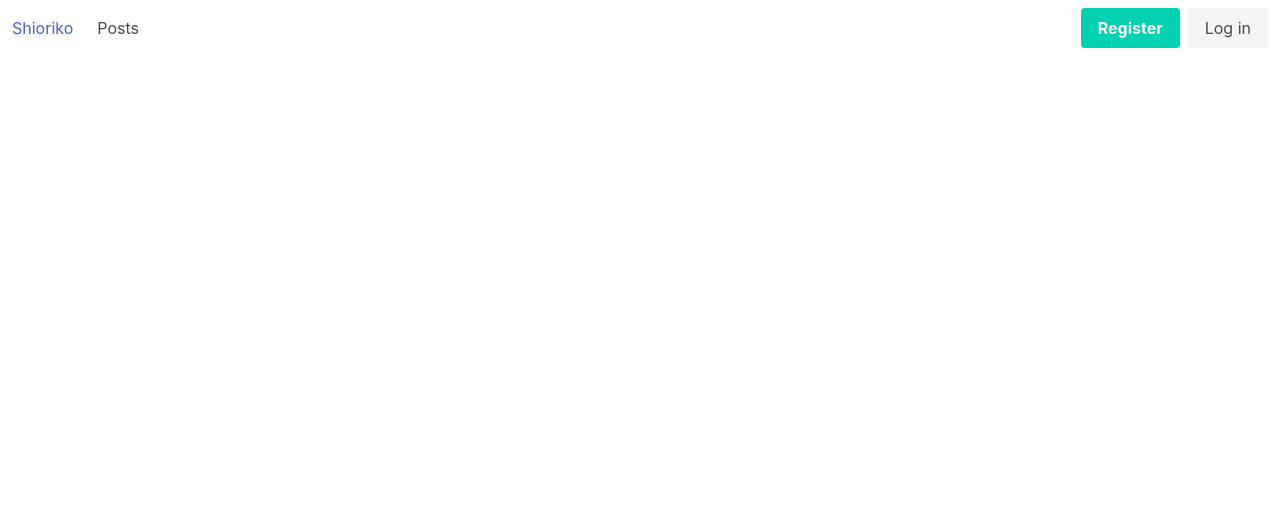
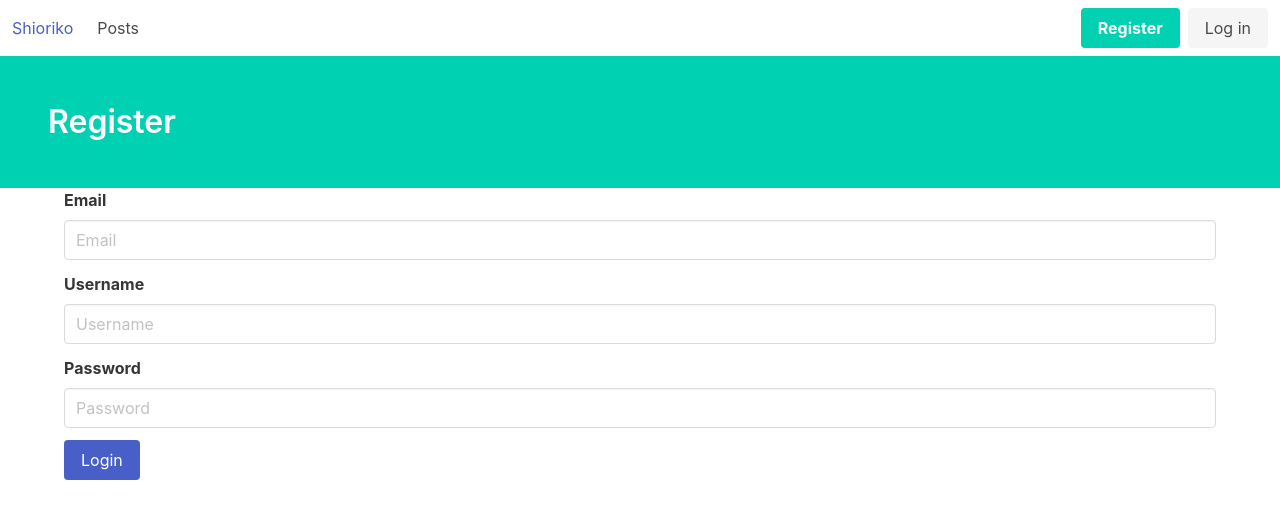
Before and after one commit to Damillora/Shioriko, a Svelte app in the folder web/app/: page /auth/register in a window 1280 px wide. Shown: the top 518 px of the page. Built offline with nearby package versions, Linux system fonts and the light colour scheme; the HTML template or start-up script is replaced by a standard one.

Commit message:
feat: register page

```diff
--- a/web/app/src/App.svelte
+++ b/web/app/src/App.svelte
@@ -11,6 +11,7 @@
 	import Upload from "./routes/Upload.svelte";
 	import Edit from "./routes/Edit.svelte";
 	import Tags from "./routes/Tags.svelte";
+	import Register from "./routes/Register.svelte";
 
 	export let url = "";
 	let baseURL = window.BASE_URL;
@@ -27,6 +28,7 @@
 		<Route path="/auth/logout" component={Logout} />
 		<Route path="/upload" component={Upload} />
 		<Route path="/tags" component={Tags} />
+		<Route path="/auth/register" component={Register} />
 	</div>
 </Router>
 
--- a/web/app/src/api.js
+++ b/web/app/src/api.js
@@ -13,6 +13,21 @@ export async function login({ username, password }) {
         url: endpoint,
         method: "POST",
         data: JSON.stringify({
+            username,
+            password,
+        }),
+    })
+    token.set(response.data.token);
+    return response.data;
+}
+
+export async function register({ email, username, password }) {
+    const endpoint = url + "/api/user/register";
+    const response = await axios({
+        url: endpoint,
+        method: "POST",
+        data: JSON.stringify({
+            email,
             username,
             password,
         }),
@@ -89,7 +104,7 @@ export async function postCreate({ blob_id, source_url, tags }) {
 }
 
 export async function postUpdate(id, { source_url, tags }) {
-    const endpoint = url + "/api/post/"+id;
+    const endpoint = url + "/api/post/" + id;
     const response = await axios({
         url: endpoint,
         method: "POST",
@@ -103,8 +118,8 @@ export async function postUpdate(id, { source_url, tags }) {
     })
     return response.data;
 }
-export async function postDelete({id}) {
-    const endpoint = url + "/api/post/"+id;
+export async function postDelete({ id }) {
+    const endpoint = url + "/api/post/" + id;
     const response = await axios({
         url: endpoint,
         method: "DELETE",
--- /dev/null
+++ b/web/app/src/routes/Register.svelte
@@ -0,0 +1,68 @@
+<script>
+    import { register } from "../api.js";
+    import { navigate } from "svelte-routing";
+
+    let username = "";
+    let password = "";
+    let email = "";
+
+    const doRegister = async () => {
+        const tokenData = await register({ email, username, password });
+        navigate("/");
+    };
+</script>
+
+<section class="hero is-primary">
+    <div class="hero-body">
+        <p class="title">Register</p>
+    </div>
+</section>
+
+<div class="container">
+    <form on:submit|preventDefault={doRegister}>
+        <div class="field">
+            <label for="email" class="label">Email</label>
+            <div class="control">
+                <input
+                    id="email"
+                    class="input"
+                    type="text"
+                    placeholder="Email"
+                    bind:value={email}
+                    required
+                />
+            </div>
+        </div>
+        <div class="field">
+            <label for="username" class="label">Username</label>
+            <div class="control">
+                <input
+                    id="username"
+                    class="input"
+                    type="text"
+                    placeholder="Username"
+                    bind:value={username}
+                    required
+                />
+            </div>
+        </div>
+        <div class="field">
+            <label for="password" class="label">Password</label>
+            <div class="control">
+                <input
+                    id="password"
+                    class="input"
+                    type="password"
+                    placeholder="Password"
+                    bind:value={password}
+                    required
+                />
+            </div>
+        </div>
+        <div class="field">
+            <div class="control">
+                <button class="button is-link">Login</button>
+            </div>
+        </div>
+    </form>
+</div>
```
Also changed, not shown: 1 other file (tests, documents, lock files or other folders).
